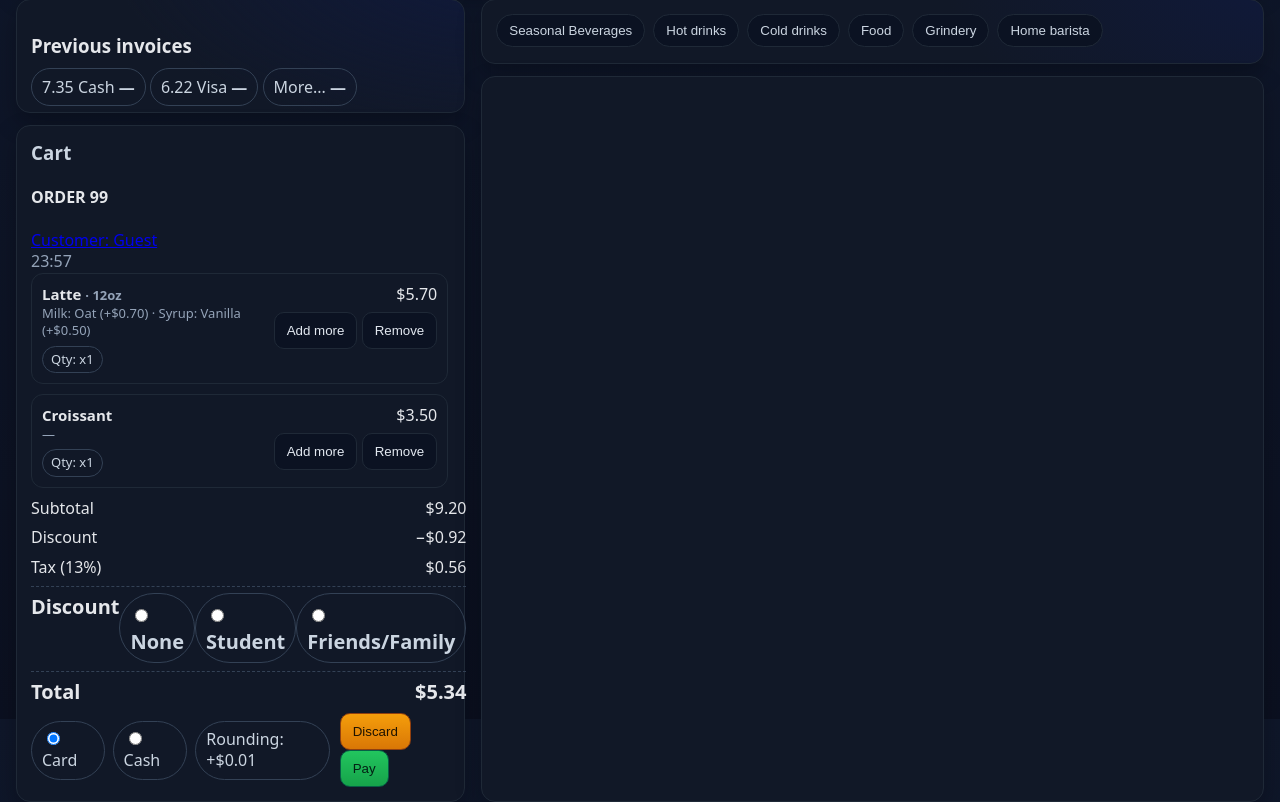
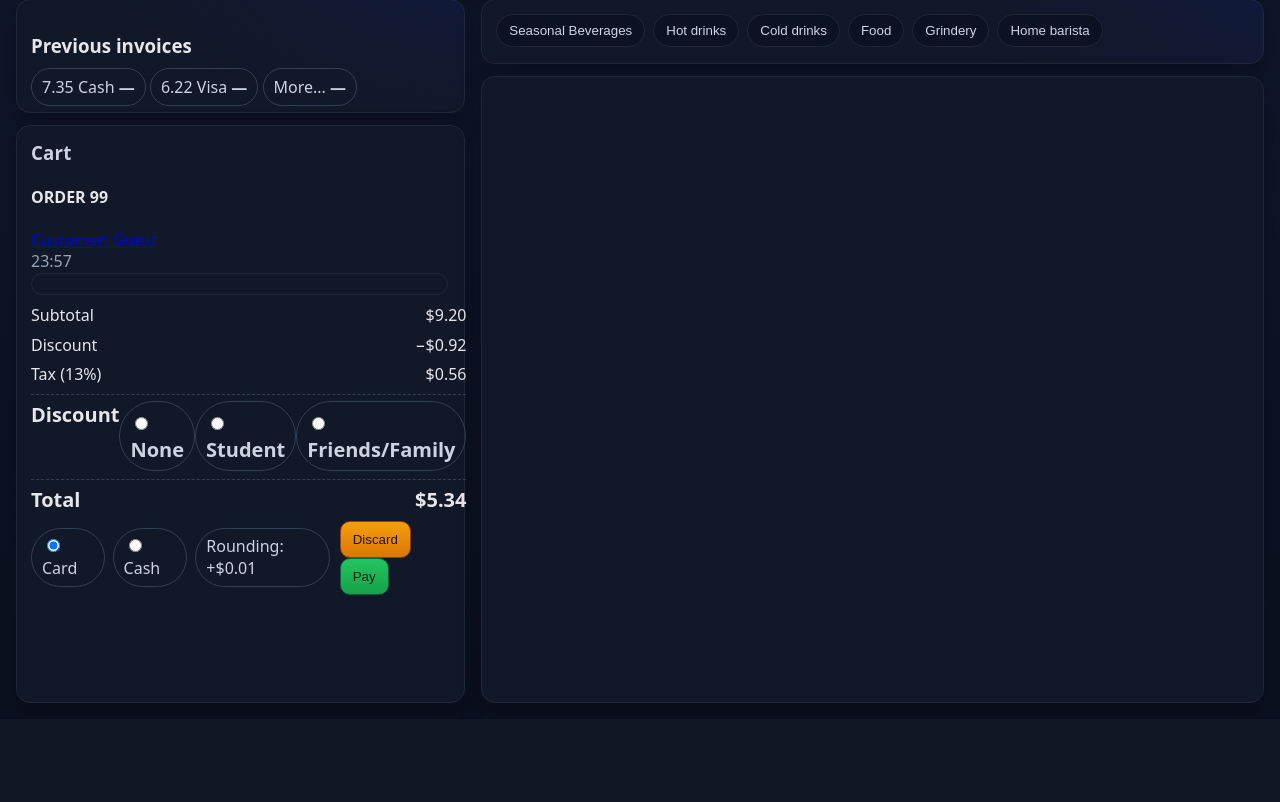
Before and after one commit to markshmidt/coffee-shop-app, a Django app: page / in a window 1280 px wide. Shown: the part 81-883 px from the top of the page. After the commit the page ends 785 px from the top, so only its background shows below. Run offline with Django 5.2, Linux system fonts and the light colour scheme; data comes from the database, SQL or seed files in the repository.

Commit message:
POST cart_remove_line added

```diff
--- a/coffeeshop/store/templates/home.html
+++ b/coffeeshop/store/templates/home.html
@@ -41,35 +41,21 @@
             <h4> ORDER 99</h4>
             <a href="#" > Customer: Guest</a> <!-- when you click guest there is a list opening, with all customers, where you find the needed customer and assign him to order-->
             <div class="clock" id="clock2">--:--</div>
+
           <!-- Lines list (static placeholders for now) -->
           <div class="cart-lines" id="cart-lines">
             <div class="line">
               <div class="cart-row">
-                <h4>Latte <span class="muted">· 12oz</span></h4>
-                <div class="muted">Milk: Oat (+$0.70) · Syrup: Vanilla (+$0.50)</div>
-                <div class="qty-controls" style="margin-top:6px;">
-                  <span class="qty-pill">Qty: x1</span>
-                </div>
-              </div>
-              <div style="text-align:right;">
-                <div>$5.70</div>
-                  <button class="btn ghost" style="margin-top:6px;">Add more</button>
-                <button class="btn ghost" style="margin-top:6px;">Remove</button>
-              </div>
-            </div>
-
-            <div class="line">
-              <div>
-                <h4>Croissant</h4>
-                <div class="muted">—</div>
-                <div class="qty-controls" style="margin-top:6px;">
-                  <span class="qty-pill">Qty: x1</span>
-                </div>
-              </div>
-              <div style="text-align:right;">
-                <div>$3.50</div>
-                  <button class="btn ghost" style="margin-top:6px;">Add more</button>
-                <button class="btn ghost" style="margin-top:6px;">Remove</button>
+<!--                <h4>Latte <span class="muted">· 12oz</span></h4>-->
+<!--                <div class="muted">Milk: Oat (+$0.70) · Syrup: Vanilla (+$0.50)</div>-->
+<!--                <div class="qty-controls" style="margin-top:6px;">-->
+<!--                  <span class="qty-pill">Qty: x1</span>-->
+<!--                </div>-->
+<!--              </div>-->
+<!--              <div style="text-align:right;">-->
+<!--                <div>$5.70</div>-->
+<!--                  <button class="btn ghost" style="margin-top:6px;">Add more</button>-->
+<!--                <button class="btn ghost" style="margin-top:6px;">Remove</button>-->
               </div>
             </div>
           </div>
@@ -77,9 +63,9 @@
 
 
           <div class="summary" style="margin-top:10px;">
-            <div class="row"><span>Subtotal</span><span>$9.20</span></div>
-            <div class="row"><span>Discount</span><span>−$0.92</span></div>
-            <div class="row"><span>Tax (13%)</span><span>$0.56</span></div>
+            <div class="row" id="cart-subtotal"><span>Subtotal</span><span>$9.20</span></div>
+            <div class="row" id="cart-discount"><span>Discount</span><span>−$0.92</span></div>
+            <div class="row" id="cart-tax"><span>Tax (13%)</span><span>$0.56</span></div>
                <div class="row total" style="flex:1;">
                <span>Discount</span> <!-- if none, discount is 0.00 -->
               <label class="pill"><input type="radio" name="pm" checked /> None</label>
--- a/coffeeshop/store/views.py
+++ b/coffeeshop/store/views.py
@@ -71,6 +71,17 @@
     cart["subtotal_cents"] = sum(l["qty"] * l["unit_total_cents"] for l in cart["lines"])
     session["cart"] = cart
     session.modified = True
+# ---- convenience function to return a uniform JSON cart snapshot
+def _cart_snapshot(cart):
+    """
+    Snapshot returned to the client after any change.
+    Keep fields stable so frontend render code is simple.
+    """
+    return {
+        "lines": cart["lines"],
+        "subtotal_cents": cart["subtotal_cents"],
+        "subtotal_label": _fmt_cents(cart["subtotal_cents"]),
+    }
 
 def _fmt_cents(c):
     return f"${(Decimal(c) / Decimal(100)).quantize(Decimal('0.00'))}"
@@ -277,5 +288,25 @@
 
     return HttpResponseBadRequest("Line not found")
 
+@require_POST
+def cart_remove_line(request):
+    """
+    Payload: {"line_id": "uuid"}
+    """
+    try:
+        payload = json.loads(request.body.decode("utf-8"))
+        line_id = payload["line_id"]
+    except Exception:
+        return HttpResponseBadRequest("Bad payload")
+
+    cart = _get_cart(request.session)
+    before = len(cart["lines"])
+    cart["lines"] = [l for l in cart["lines"] if l["id"] != line_id]
+    if len(cart["lines"]) == before:
+        return HttpResponseBadRequest("Line not found")
+
+    _save_cart(request.session, cart)
+    return JsonResponse({"ok": True, "cart": _cart_snapshot(cart)})
+
 def cart_pay(request):
     pass
```
